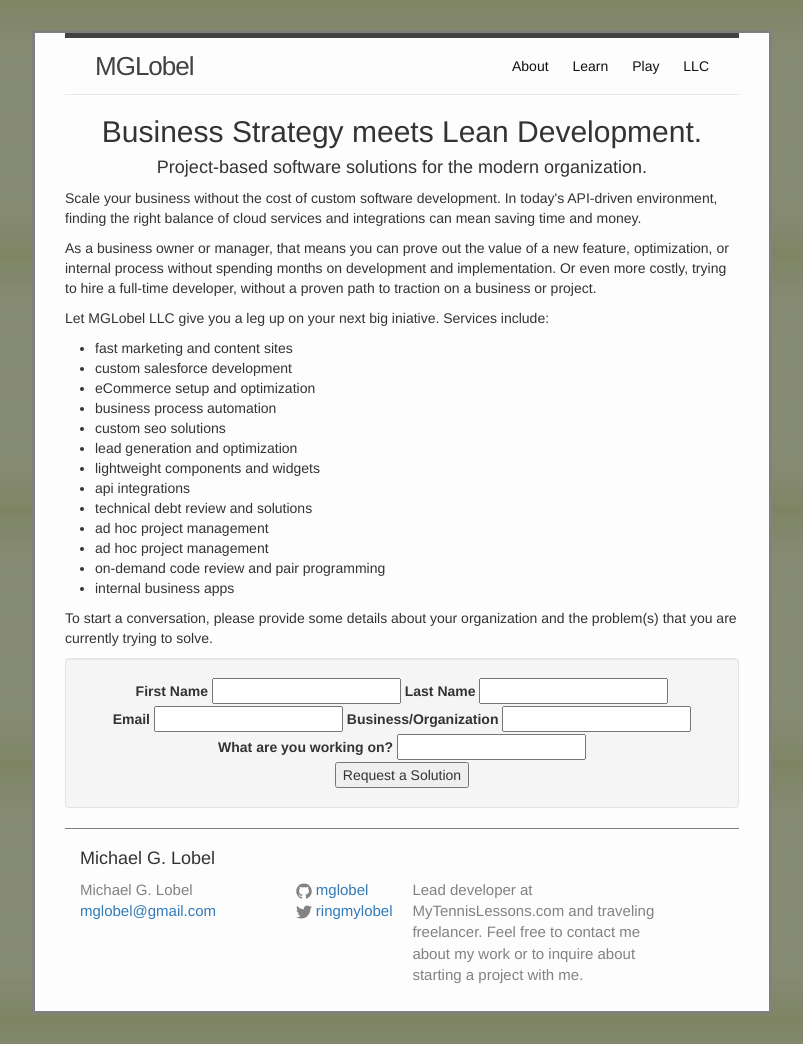
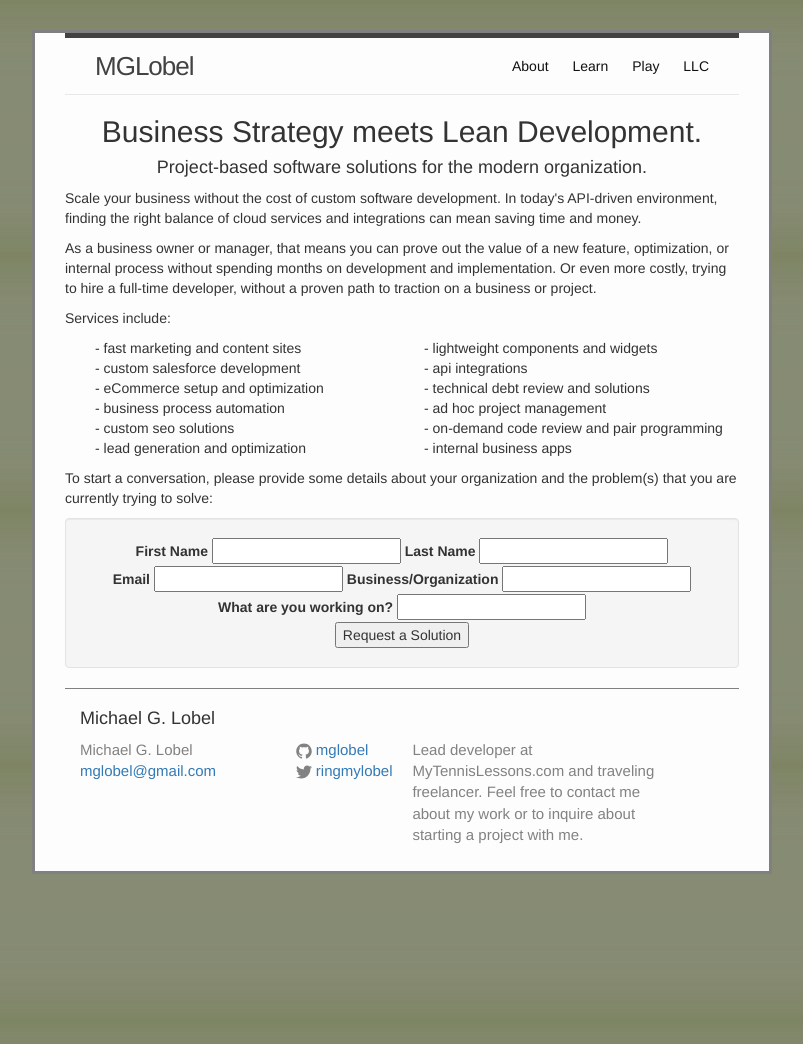
Before and after one commit to mglobel/mglobel, a Jekyll site: the page built from llc/index.html, in a window 1280 px wide. Shown: the whole page, without its empty margins (238-1041 px from the left). Built offline with Jekyll 4.4.1, drawn with Linux system fonts in a browser that asks for light colours; nearby versions of some CDN libraries.

Commit message:
services list styling on llc/index.html

```diff
--- a/_sass/_layout.scss
+++ b/_sass/_layout.scss
@@ -19,6 +19,13 @@
 #services-list {
   ul {
     list-style-type: none;
+    columns: 2;
+    -webkit-columns: 2;
+    -moz-columns: 2;
+  }
+
+  li:before {
+    content: " - ";
   }
 }
 
--- a/llc/index.html
+++ b/llc/index.html
@@ -22,11 +22,10 @@ permalink: /llc/
   project.
 </p>
 <p>
-  Let MGLobel LLC give you a leg up on your next big iniative.
   Services include:
 </p>
-
-<ul id="services-list">
+<div id="services-list">
+  <ul>
     <li>
       fast marketing and content sites
     </li>
@@ -58,18 +57,16 @@ permalink: /llc/
       ad hoc project management
     </li>
     <li>
-    ad hoc project management
-  </li>
-  <li>
       on-demand code review and pair programming
     </li>
     <li>
       internal business apps
     </li>
   </ul>
+</div>
 <p>
 To start a conversation, please provide some details about your organization
-and the problem(s) that you are currently trying to solve.
+and the problem(s) that you are currently trying to solve:
 </p>
 
 <div class="well text-center">
```
Lines whose indentation alone changed are shown as unchanged.
